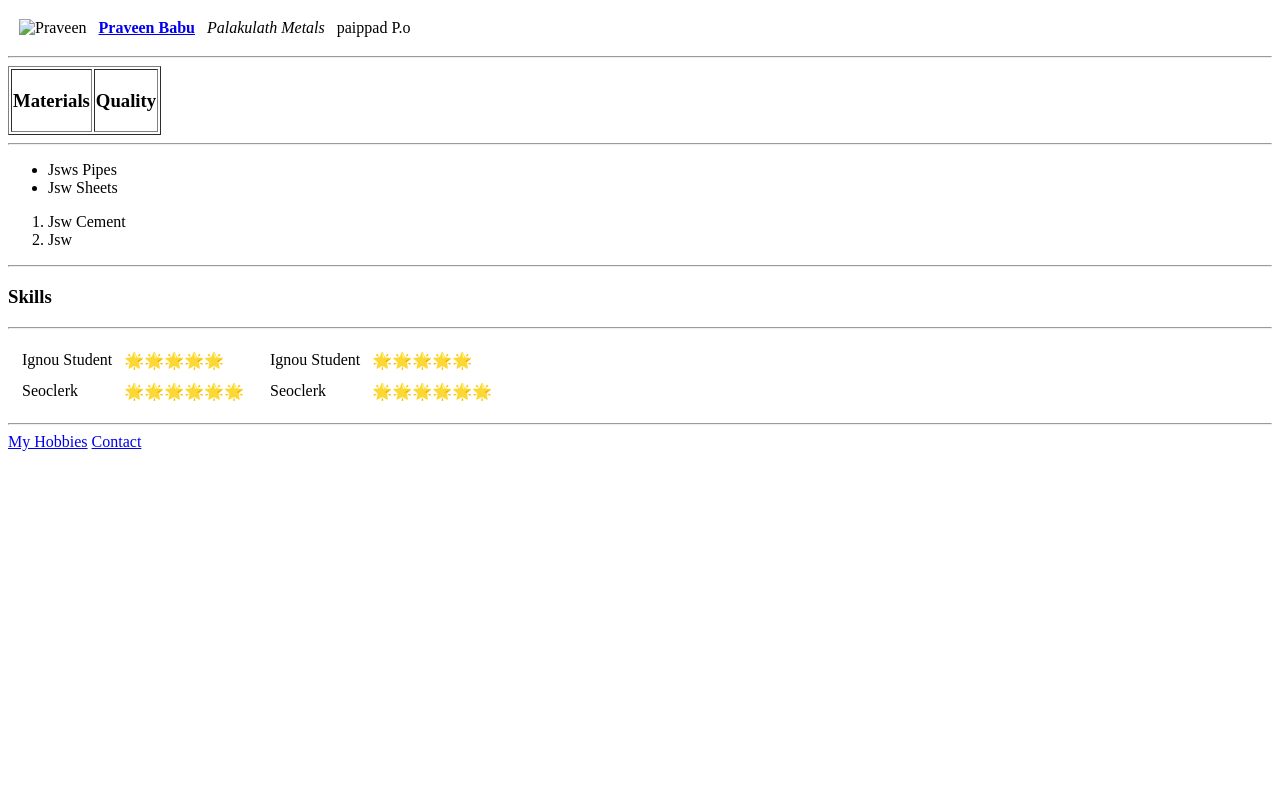
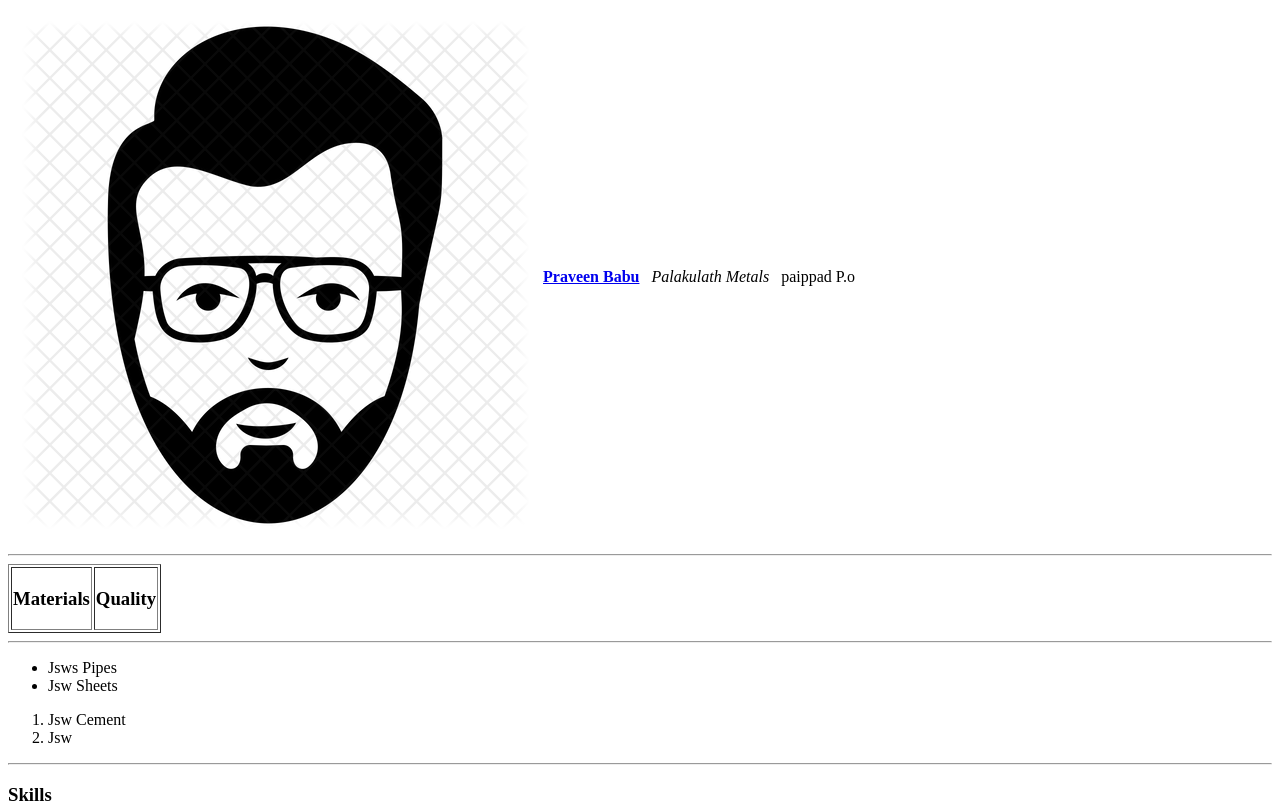
Before and after one commit to Gamertoon/Praveen, a plain HTML site: page index.html in a window 1280 px wide. Shown: the top 809 px of the page. Drawn offline with Linux system fonts and the light colour scheme.

Commit message:
Update index.html

```diff
--- a/index.html
+++ b/index.html
@@ -7,7 +7,7 @@
 <body>
   <table cellspacing ="10">
     <tr>
-      <td><img src="Praveen /images/res.png" alt="Praveen"</td>
+      <td><img src="Praveen/Images/res.png" alt="Praveen"</td>
       <td><strong><a href="palakulam.html">Praveen Babu</a></strong></td>
       <td><em>Palakulath Metals</em></td>
       <td>paippad P.o</td>
```
